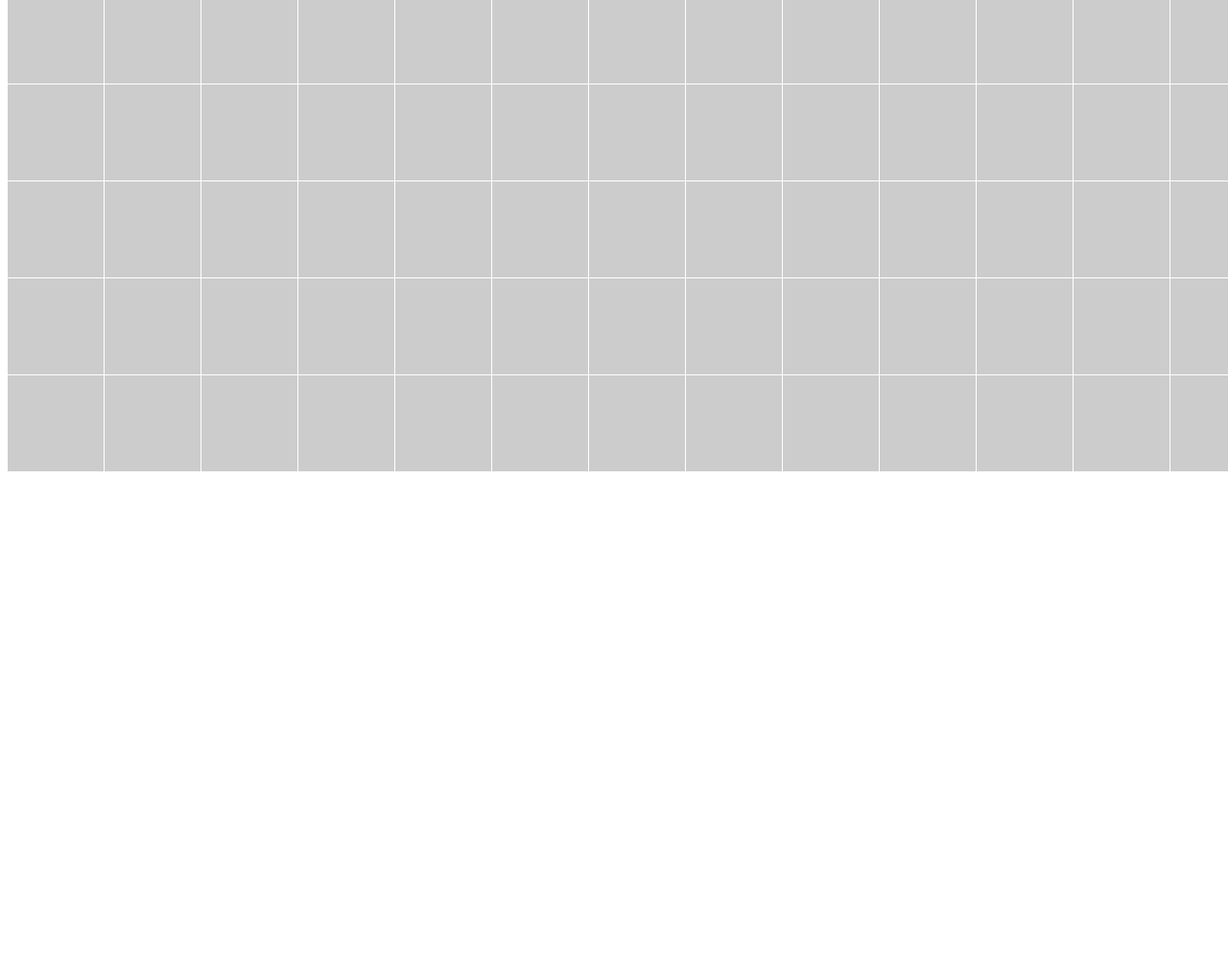
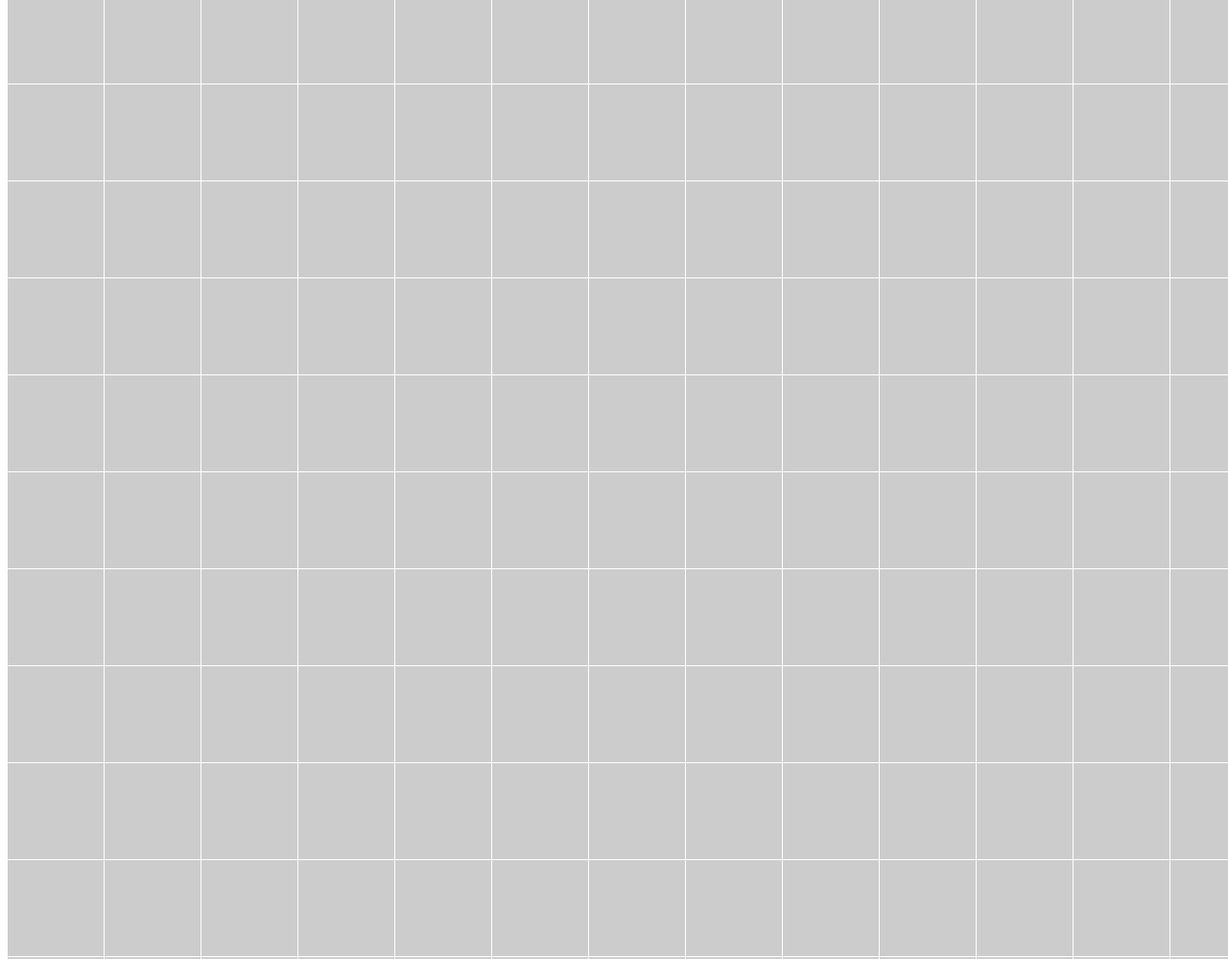
Before and after one commit to SokolovArtemy/SokolovArtemy.github.io, a plain HTML site: page kitchen_tiles/index.html in a window 1280 px wide. Shown: the part 639-1638 px from the top of the page at 96% size. Before the commit the page ends 1138 px from the top, so only its background shows below. Drawn offline with Linux system fonts and the light colour scheme.

Commit message:
Update index.html

```diff
--- a/kitchen_tiles/index.html
+++ b/kitchen_tiles/index.html
@@ -8,7 +8,7 @@
     .container {
         display: grid;
         grid-template-columns: repeat(20, 100px);
-        grid-template-rows: repeat(10, 100px);
+        grid-template-rows: repeat(20, 100px);
         gap: 1px;
     }
 
@@ -49,7 +49,7 @@
 
 <script>
     const images = ["1.png", "2.png", "3.png", "4.png"];
-    const numSquares = 200;
+    const numSquares = 400;
 
     const container = document.getElementById("container");
 
```
